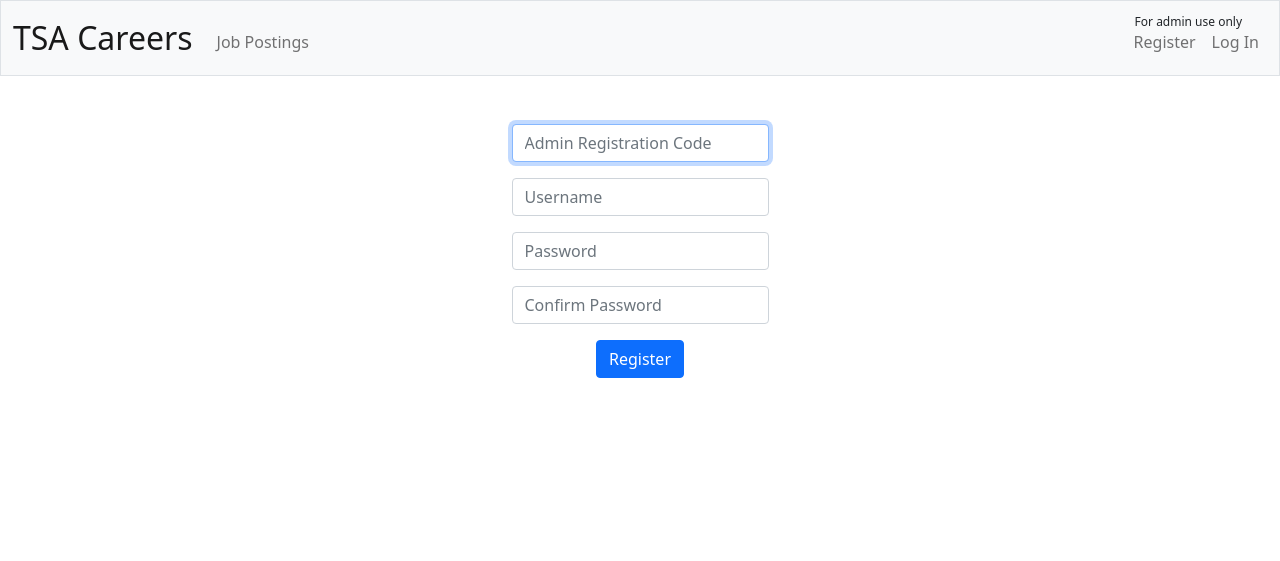
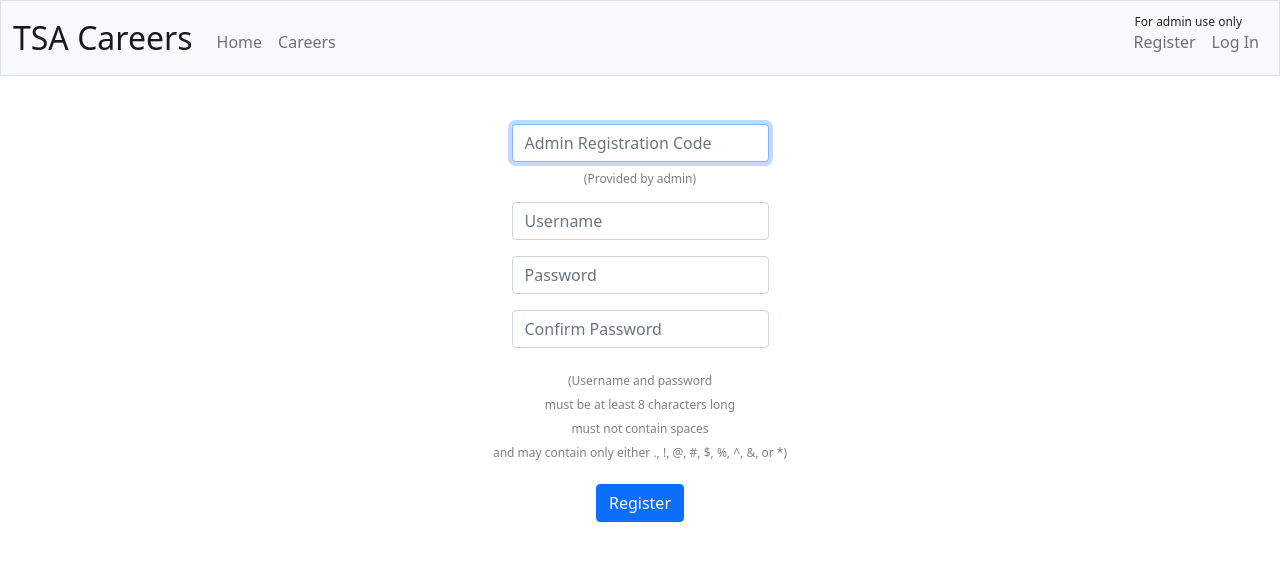
Before and after one commit to inamapleseed/CMS-in-Python, a Flask app: page /register in a window 1280 px wide. Shown: the top 561 px of the page. Run offline with Flask 3, Linux system fonts and the light colour scheme; some libraries are stand-ins or nearby versions.

Commit message:
validation on register

```diff
--- a/app.py
+++ b/app.py
@@ -1,4 +1,5 @@
 import os
+import string
 
 from cs50 import SQL
 from flask import Flask, flash, redirect, render_template, request, session
@@ -18,10 +19,22 @@ app.config["SESSION_PERMANENT"] = False
 app.config["SESSION_TYPE"] = "filesystem"
 Session(app)
 
+
 # Configure CS50 Library to use SQLite database
 db = SQL("sqlite:///project.db")
 
 depts = db.execute("SELECT * FROM departments")
+
+def check_session():
+    if 'user_id' not in session:
+        return redirect("/login.html")
+    else:
+        username = db.execute("SELECT username FROM users WHERE id = ?", session["user_id"])
+        session['username'] = username[0]['username']
+
+@app.before_request
+def before_request():
+    check_session()
 
 @app.after_request
 def after_request(response):
@@ -34,17 +47,7 @@ def after_request(response):
 
 @app.route("/")
 def index():
-    """Show all job posts"""
-    jobs = db.execute("SELECT * FROM jobs")
-
-    job_edit_id = request.form.get('job-edit')
-
-    for row in jobs:
-        if job_edit_id == row['id']:
-
-            return render_template("/update.html")
-
-    return render_template("/index.html", results=jobs, depts=depts)
+    return render_template("/index.html")
 
 
 @app.route("/create", methods=["GET", "POST"])
@@ -106,6 +109,21 @@ def job():
         return apology("Invalid URL", 404)
 
     return render_template("/job.html", job=job, depts=depts)
+
+
+@app.route("/careers")
+def careers():
+    """Show all job posts"""
+    jobs = db.execute("SELECT * FROM jobs")
+
+    job_edit_id = request.form.get('job-edit')
+
+    for row in jobs:
+        if job_edit_id == row['id']:
+
+            return render_template("/update.html")
+
+    return render_template("/careers.html", results=jobs, depts=depts)
 
 
 @app.route("/delete", methods=["GET", "POST"])
@@ -170,6 +188,22 @@ def logout():
     return redirect("/")
 
 
+special_chars = set("!@#$%^&*.")
+
+def validation(input):
+    # 8-16 chars
+    if len(input) >= 8 and len(input) <= 100:
+        for c in input:
+            if c.isalpha():
+                if c in string.punctuation:
+                    # allow only specific special characters
+                    # no space
+                    if c not in special_chars or c == ' ':
+                        return False
+    else:
+        return False
+
+
 @app.route("/register", methods=["GET", "POST"])
 def register():
     """Register user"""
@@ -181,7 +215,10 @@ def register():
 
         usernames = db.execute("SELECT username FROM users")
 
-        if regcode != 'tsa2003':
+        if validation(user) == False:
+            return apology("Username must be at least 8 characters long, no spaces, and may only contain either ., !, @, #, $, %, ^, &, or *", 400)
+
+        if regcode != '':
             return apology("Invalid Registration Code", 400)
         elif not user:
             return apology("Invalid Username", 400)
@@ -209,9 +246,3 @@ def register():
 @app.route("/apply")
 def apply():
     return apology("TODO")
-
-
-@app.route("/departments")
-@login_required
-def departments():
-    return render_template("/departments.html", depts=depts)
--- a/requirements.txt
+++ /dev/null
@@ -1,4 +0,0 @@
-cs50
-Flask
-Flask-Session
-requests
--- a/static/styles.css
+++ b/static/styles.css
@@ -6,6 +6,18 @@
 
 .round-border {
   border-radius: 10px;
+}
+
+.text-left {
+  text-align: left;
+}
+
+.info {
+  color: grey;
+}
+
+.alert {
+  color: red;
 }
 
 /* Size for brand */
--- a/templates/layout.html
+++ b/templates/layout.html
@@ -33,18 +33,17 @@
                     <span class="navbar-toggler-icon"></span>
                 </button>
                 <div class="collapse navbar-collapse" id="navbar">
+                    <ul class="navbar-nav me-auto mt-2">
+                        <li class="nav-item"><a class="nav-link" href="/">Home</a></li>
+                        <li class="nav-item"><a class="nav-link" href="/careers">Careers</a></li>
                     {% if session["user_id"] %}
-                        <ul class="navbar-nav me-auto mt-2">
-                            <li class="nav-item"><a class="nav-link" href="/">Job Postings</a></li>
-                            <li class="nav-item"><a class="nav-link" href="/create">Create</a></li>
-                            <li class="nav-item"><a class="nav-link" href="/departments">Departments</a></li>
+                            <li class="nav-item"><a class="nav-link" href="/create">Create a Job Post</a></li>
                         </ul>
                         <ul class="navbar-nav ms-auto mt-2">
+                            <li class="nav-item"><a class="nav-link">Hi, {{ session["username"] }} </a></li>
                             <li class="nav-item"><a class="nav-link" href="/logout">Log Out</a></li>
                         </ul>
                     {% else %}
-                        <ul class="navbar-nav me-auto mt-2">
-                            <li class="nav-item"><a class="nav-link" href="/">Job Postings</a></li>
                         </ul>
                         <ul class="navbar-nav ms-auto mt-2 nav-admin">
                             <sub>For admin use only</sub>
--- a/templates/register.html
+++ b/templates/register.html
@@ -8,6 +8,7 @@
     <form action="/register" method="post">
         <div class="mb-3">
             <input class="form-control mx-auto w-auto" autofocus id="regcode" name="regcode" placeholder="Admin Registration Code" type="password">
+            <sub class="info">(Provided by admin)</sub>
         </div>
         <div class="mb-3">
             <input autocomplete="off"  class="form-control mx-auto w-auto" id="username" name="username" placeholder="Username" type="text">
@@ -18,6 +19,15 @@
         <div class="mb-3">
             <input class="form-control mx-auto w-auto" id="password_confi" name="confirmation" placeholder="Confirm Password" type="password">
         </div>
+        <div>
+            <sub class="info">
+                (Username and password<br>
+                must be at least 8 characters long<br>
+                must not contain spaces<br>
+                and may contain only either ., !, @, #, $, %, ^, &, or *)
+            </sub>
+        </div>
+        <br>
         <button class="btn btn-primary" type="submit">Register</button>
     </form>
 {% endblock %}
```
Also changed, not shown: templates/careers.html (added, +142 -0 lines), templates/departments.html (deleted, +0 -15 lines), templates/index.html (+1 -99 lines), project.db, 1 other file.
